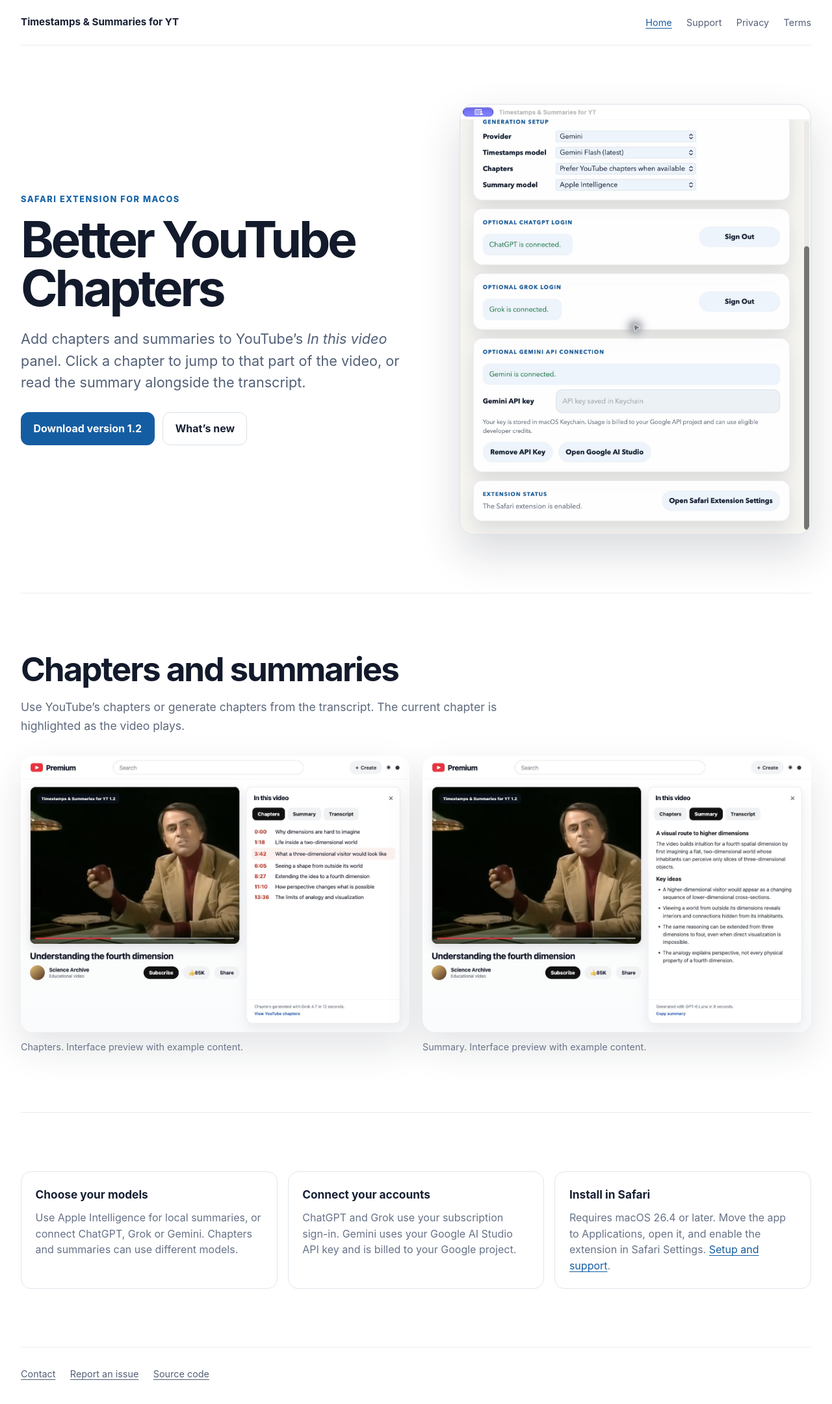
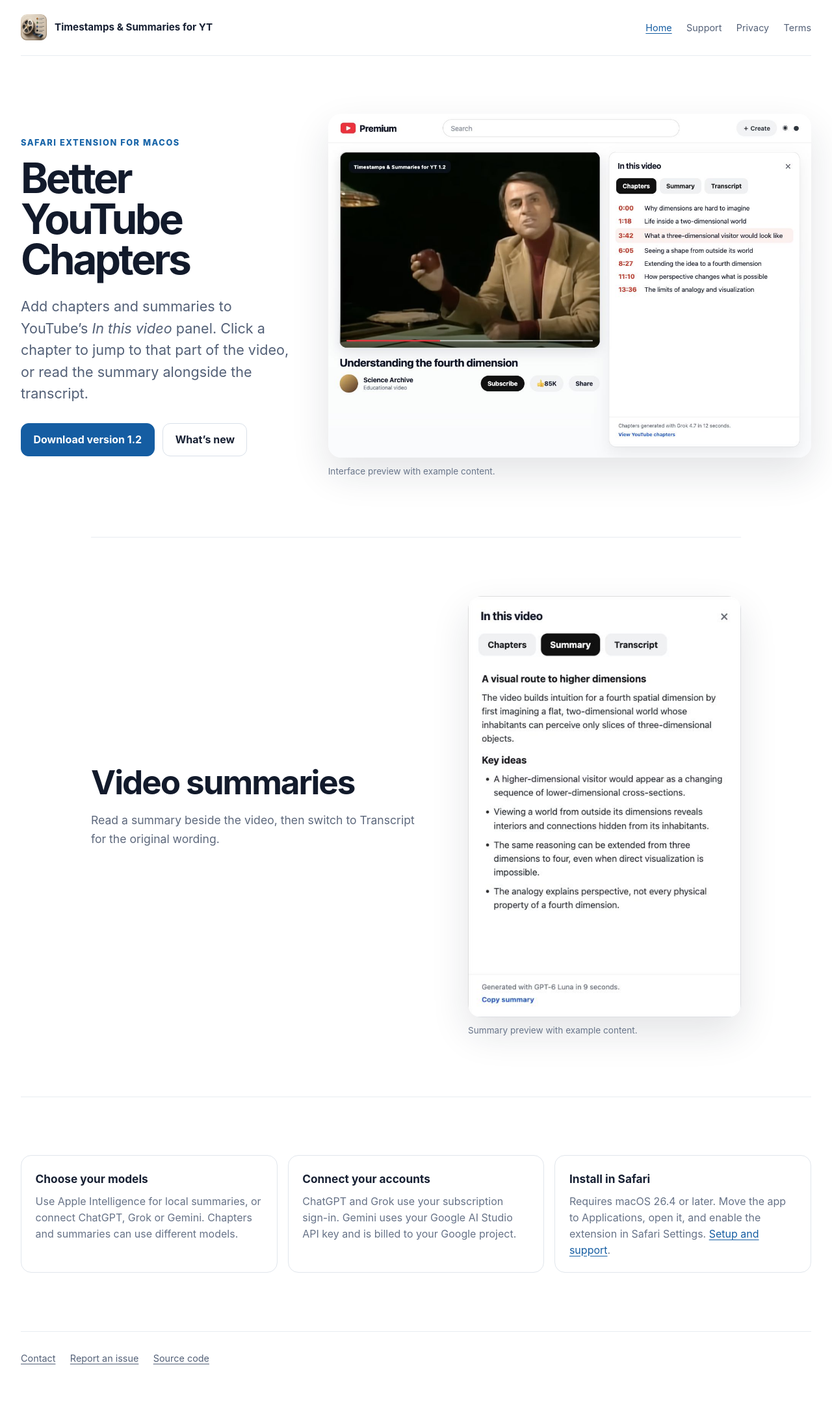
Before and after one commit to Hlbkomer/YouTube-Timestamps-and-Summaries, a Jekyll site: the page built from docs/index.md, in a window 1280 px wide. Shown: the whole page at 65% size. Built offline with Jekyll 4.4.1, drawn with Linux system fonts in a browser that asks for light colours; after the commit the page ends 2136 px from its top, so only the background shows below that.

Commit message:
Show video sidebar in website hero and add app icon

```diff
--- a/docs/_layouts/site.html
+++ b/docs/_layouts/site.html
@@ -7,11 +7,12 @@
   <meta name="description" content="{{ page.description | default: site.description | escape }}">
   <link rel="canonical" href="{{ page.url | absolute_url }}">
   <link rel="stylesheet" href="{{ '/assets/site.css' | relative_url }}">
+  <link rel="icon" type="image/png" href="{{ '/readme-assets/app-icon.png' | relative_url }}">
 </head>
 <body>
   <div class="site-shell">
     <header class="site-header">
-      <a class="site-brand" href="{{ '/' | relative_url }}">Timestamps &amp; Summaries for YT</a>
+      <a class="site-brand" href="{{ '/' | relative_url }}"><img src="{{ '/readme-assets/app-icon.png' | relative_url }}" width="40" height="40" alt="">Timestamps &amp; Summaries for YT</a>
       <nav class="site-nav" aria-label="Main navigation">
         <a href="{{ '/' | relative_url }}"{% if page.home %} aria-current="page"{% endif %}>Home</a>
         <a href="{{ '/support.html' | relative_url }}"{% if page.url == '/support.html' %} aria-current="page"{% endif %}>Support</a>
--- a/docs/assets/site.css
+++ b/docs/assets/site.css
@@ -5,7 +5,8 @@ a:hover { text-decoration-thickness: 2px; }
 a:focus-visible { outline: 3px solid #155da2; outline-offset: 4px; }
 .site-shell { max-width: 1280px; margin: 0 auto; padding: 0 32px; }
 .site-header { display: flex; align-items: center; justify-content: space-between; gap: 1rem; padding: 1.4rem 0; border-bottom: 1px solid #e8ecf1; }
-.site-brand { color: #172033; font-size: .95rem; font-weight: 700; text-decoration: none; }
+.site-brand { display: inline-flex; align-items: center; gap: .75rem; color: #172033; font-size: .95rem; font-weight: 700; text-decoration: none; }
+.site-brand img { display: block; width: 40px; height: 40px; flex: 0 0 auto; }
 .site-nav, .site-footer { display: flex; flex-wrap: wrap; gap: .7rem 1.4rem; font-size: .9rem; }
 .site-nav a { color: #536077; text-decoration: none; }
 .site-nav a:hover, .site-nav a[aria-current="page"] { color: #155da2; text-decoration: underline; }
@@ -27,8 +28,8 @@ a:focus-visible { outline: 3px solid #155da2; outline-offset: 4px; }
 .yts-home img { display: block; width: 100%; margin: 0; border: 0; }
 .yts-hero {
   display: grid;
-  grid-template-columns: minmax(0, 1.05fr) minmax(320px, .95fr);
-  gap: clamp(2rem, 6vw, 5rem);
+  grid-template-columns: minmax(0, .8fr) minmax(0, 1.4fr);
+  gap: clamp(2rem, 4vw, 3rem);
   align-items: center;
   padding: clamp(2.5rem, 7vw, 6rem) 0;
 }
@@ -43,7 +44,7 @@ a:focus-visible { outline: 3px solid #155da2; outline-offset: 4px; }
 .yts-hero h1 {
   margin: 0;
   color: #121a2b;
-  font-size: clamp(2.5rem, 6vw, 5.25rem);
+  font-size: clamp(2.5rem, 5vw, 4.5rem);
   line-height: .98;
   letter-spacing: -.055em;
 }
@@ -68,25 +69,19 @@ a:focus-visible { outline: 3px solid #155da2; outline-offset: 4px; }
   text-decoration: none !important;
 }
 .yts-button-primary { border-color: #155da2; background: #155da2; color: #fff !important; }
-.yts-window {
-  overflow: hidden;
-  border: 1px solid #dce2e9;
-  border-radius: 22px;
-  background: #f5f7f9;
-  box-shadow: 0 28px 65px rgba(23, 32, 51, .16);
-}
+.yts-home figure { margin: 0; min-width: 0; }
+.yts-home figcaption { margin-top: .65rem; color: #69758a; font-size: .85rem; }
 .yts-section { padding: clamp(2.8rem, 7vw, 6rem) 0; border-top: 1px solid #e8ecf1; }
 .yts-section h2 { margin: 0; color: #121a2b; font-size: clamp(2rem, 4vw, 3.4rem); line-height: 1.05; letter-spacing: -.04em; }
 .yts-section-lede { max-width: 48rem; margin: 1rem 0 2rem; color: #5d687c; font-size: 1.1rem; line-height: 1.65; }
 .yts-showcase { overflow: hidden; border: 1px solid #dce2e9; border-radius: 20px; box-shadow: 0 24px 58px rgba(23, 32, 51, .12); }
-.yts-gallery { display: grid; grid-template-columns: 1fr 1fr; gap: 1.25rem; }
-.yts-gallery figure { margin: 0; }
-.yts-gallery figcaption { margin-top: .65rem; color: #69758a; font-size: .9rem; }
+.yts-summary-section { display: grid; grid-template-columns: minmax(0, 1fr) minmax(0, 420px); align-items: center; gap: clamp(2rem, 6vw, 5rem); max-width: 1000px; margin: 0 auto; }
+.yts-summary-preview { width: 100%; max-width: 420px; }
 .yts-grid { display: grid; grid-template-columns: repeat(3, 1fr); gap: 1rem; }
 .yts-card { padding: 1.35rem; border: 1px solid #e1e6ec; border-radius: 16px; background: #fff; }
 .yts-card h3 { margin: 0 0 .55rem; color: #172033; font-size: 1.08rem; }
 .yts-card p { margin: 0; color: #667287; line-height: 1.55; }
 @media (max-width: 780px) {
-  .yts-hero, .yts-gallery, .yts-grid { grid-template-columns: 1fr; }
-  .yts-hero-art { order: -1; max-width: 34rem; }
+  .yts-hero, .yts-summary-section, .yts-grid { grid-template-columns: 1fr; }
+  .yts-summary-preview { justify-self: center; }
 }
--- a/docs/index.md
+++ b/docs/index.md
@@ -16,24 +16,21 @@ home: true
         <a class="yts-button" href="https://github.com/Hlbkomer/YouTube-Timestamps-and-Summaries/releases/tag/v1.2">What’s new</a>
       </div>
     </div>
-    <div class="yts-window yts-hero-art">
-      <img src="readme-assets/companion-app.png" alt="App settings with chapter and summary model choices, and ChatGPT, Gemini and Grok connections">
-    </div>
+    <figure class="yts-hero-art">
+      <img class="yts-showcase" src="readme-assets/youtube-sidebar.png" alt="A YouTube video with clickable chapters in the sidebar">
+      <figcaption>Interface preview with example content.</figcaption>
+    </figure>
   </section>
 
-  <section class="yts-section">
-    <h2>Chapters and summaries</h2>
-    <p class="yts-section-lede">Use YouTube’s chapters or generate chapters from the transcript. The current chapter is highlighted as the video plays.</p>
-    <div class="yts-gallery">
-      <figure>
-        <img class="yts-showcase" src="readme-assets/youtube-sidebar.png" alt="Clickable chapters in YouTube’s video panel">
-        <figcaption>Chapters. Interface preview with example content.</figcaption>
-      </figure>
-      <figure>
-        <img class="yts-showcase" src="readme-assets/youtube-summary.png" alt="A video summary beside YouTube’s Transcript tab">
-        <figcaption>Summary. Interface preview with example content.</figcaption>
-      </figure>
+  <section class="yts-section yts-summary-section">
+    <div>
+      <h2>Video summaries</h2>
+      <p class="yts-section-lede">Read a summary beside the video, then switch to Transcript for the original wording.</p>
     </div>
+    <figure class="yts-summary-preview">
+      <img class="yts-showcase" src="readme-assets/summary-detail.jpg" alt="The Summary tab with the video’s main ideas and the Transcript tab beside it" loading="lazy">
+      <figcaption>Summary preview with example content.</figcaption>
+    </figure>
   </section>
 
   <section class="yts-section">
```
Also changed, not shown: scripts/release-showcase.html (+10 -0 lines), docs/readme-assets/app-icon.png (added), docs/readme-assets/summary-detail.jpg (added).
